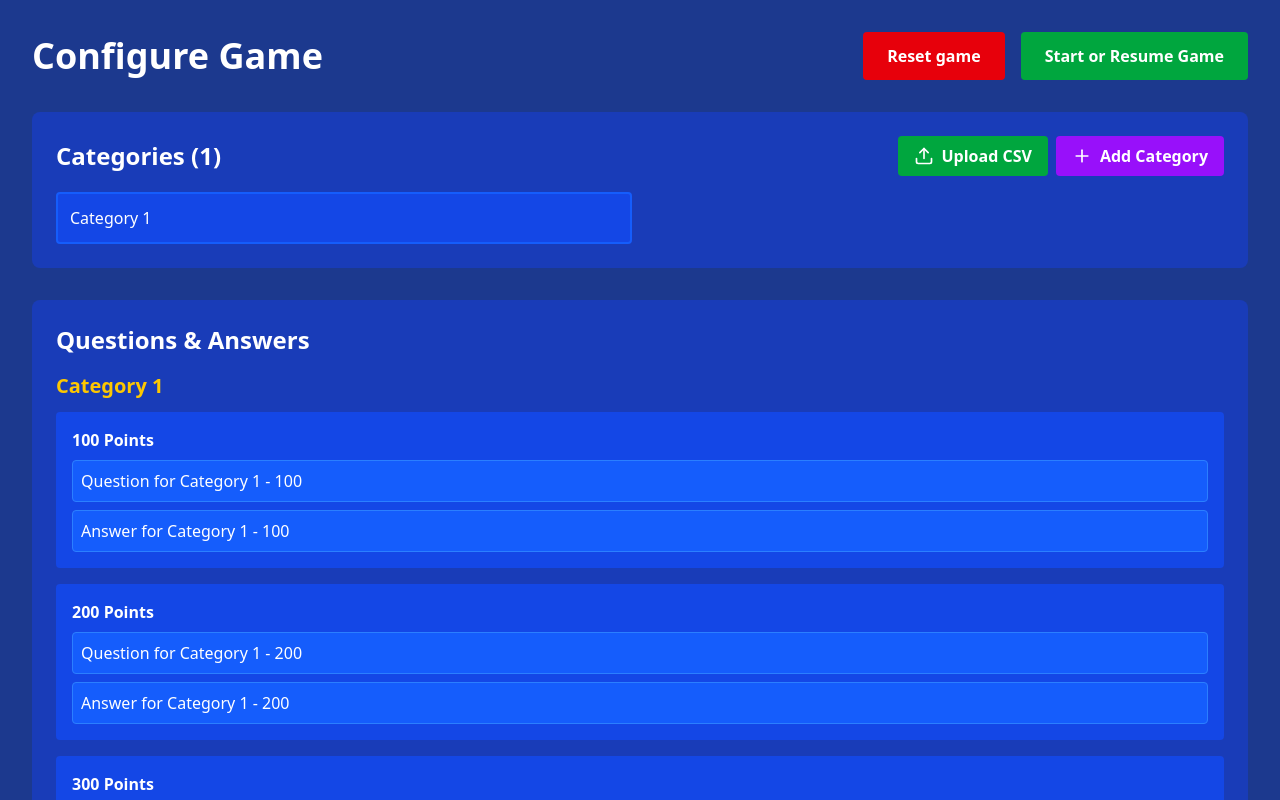
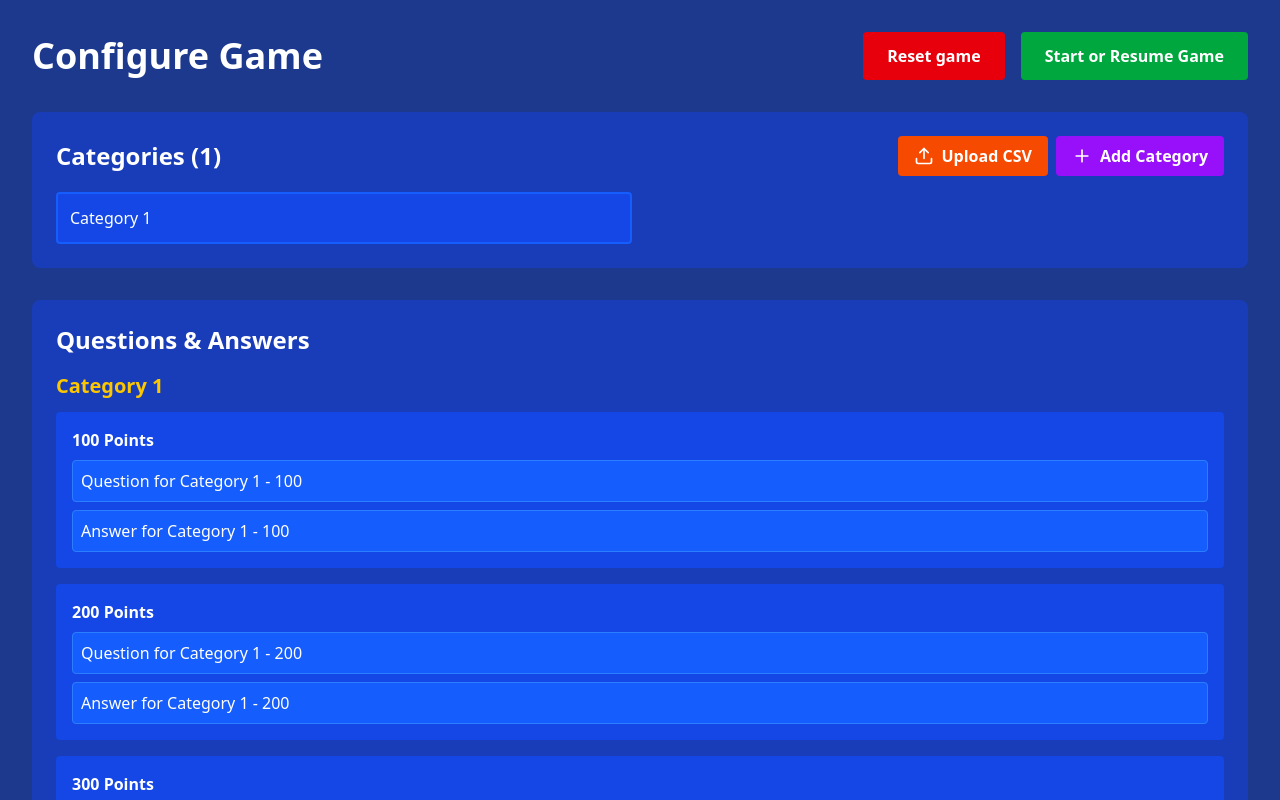
Before and after one commit to metallicOxide/lewis-jeopardy-test, a React (Vite) app: page / in a window 1280 px wide. Both pictures are taken after a click on the button "Configure Questions". Shown: the top 800 px of the page. Built offline with nearby package versions, Linux system fonts and the light colour scheme.

Commit message:
feat: make button orange

```diff
--- a/src/App.tsx
+++ b/src/App.tsx
@@ -247,7 +247,7 @@ const JeopardyGame = () => {
             <div className="flex justify-between items-center mb-4">
               <h2 className="text-2xl font-bold text-white">Categories ({categories.length})</h2>
               <div className="flex gap-2">
-                <label className="bg-green-600 text-white px-4 py-2 rounded font-bold hover:bg-green-500 flex items-center gap-2 cursor-pointer">
+                <label className="bg-orange-600 text-white px-4 py-2 rounded font-bold hover:bg-orange-500 flex items-center gap-2 cursor-pointer">
                   <Upload size={20} /> Upload CSV
                   <input
                     type="file"
```
